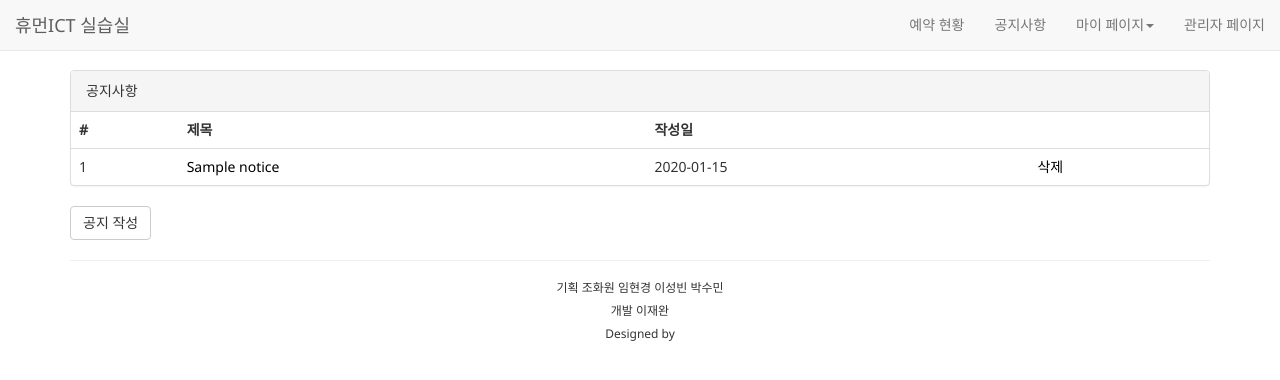
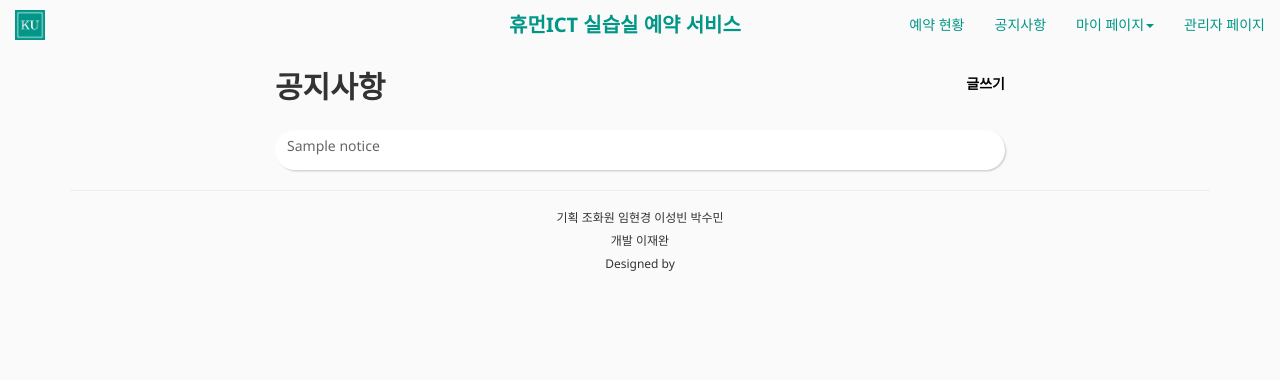
Before and after one commit to zwan2/hict, a PHP site: page /notice.php in a window 1280 px wide. Shown: the top 380 px of the page. Run offline with PHP 8.4, Linux system fonts and the light colour scheme; the visitor is signed in with stand-in values (Sample User, id 1); tables that the repository leaves empty hold one stand-in row (values such as "Sample post").

Commit message:
170816.11
공지사항 css

```diff
--- a/calendar.php
+++ b/calendar.php
@@ -211,7 +211,7 @@ include 'calendar2.php';
 
 
   <!-- 예약하기 버튼-->
-  <button type="button" class="btn btn-primary btn-lg btn-block" data-toggle="modal" data-target="#booking">
+  <button type="button" class="btn btn-primary btn-lg btn-block" id="booking_button" data-toggle="modal" data-target="#booking">
     예약하기
   </button>
   <br/>
--- a/function.php
+++ b/function.php
@@ -40,9 +40,7 @@ function main_hidden() {
 	$admin_code = $_SESSION['admin_code'];
 	if($admin_code!=0) {
 		?>
-		<li>
-			<li><a href="bookinglist.php">관리자 페이지</a></li>
-		</li>
+		<li><a href="bookinglist.php">관리자 페이지</a></li>
         <?
 	}
 }
@@ -81,29 +79,12 @@ function notice() {
 	if($result = $db->query($query)) {
 		$num = mysqli_num_rows ($result);
 		while($row = $result->fetch_assoc()) {
-			echo "<tr>";
 
-			//#
-			echo "<td> $num </td>";
-			$num--;
-
-			//제목
-			$title = $row['title'];
-			$notice_id = $row['notice_id'];
-			echo "<td><a href=\"notice2.php?notice_id=$notice_id\"> $title </a></td>";
-
-			//날짜
-			$write_time = $row['write_time'];
-			echo "<td> $write_time </td>";
-
-
-			//관리자: 삭제 권한
-			if($admin_code != 0) {
-				echo"<td><a href=\"notice_delete.php?notice_id=$notice_id\" onclick=\"return confirm('정말 공지를 삭제하시겠습니까?');\">삭제</a></td>";
-			}
-
-
-			echo"</tr>";
+			?>
+			<div class="col-xs-12 col-sm-8 col-sm-offset-2">
+				<a class="btn btn-default btn-block" id="notice_button" href="notice2.php?notice_id=<?=$row['notice_id']?>" role="button"><?=$row['title']?></a>
+			</div>
+			<?
 		}
 	}
 
--- a/login_main.html
+++ b/login_main.html
@@ -17,14 +17,14 @@
 	<script src="//code.jquery.com/jquery.min.js"></script>
   	<link rel="stylesheet" href="//maxcdn.bootstrapcdn.com/bootstrap/latest/css/bootstrap.min.css">
 
-	<link href="https://fonts.googleapis.com/css?family=Noto+Sans" rel="stylesheet">
+	<link href="https://fonts.googleapis.com/css?family=Noto+Sans:400,700" rel="stylesheet">
   	<link rel="stylesheet" type="text/css" href="login.css">
 </head>
 <body>
 	<div class="container">
-		<div class="col-xs-12 col-sm-12" id="title_box">
+		<div id="title_box" class="container">
 			<img src="school_logo.png" class="img-responsive" id="school_logo">
 
 			<h1 class="text-center" id="login_title">휴먼ICT 실습실 예약 시스템</h1>
-			<h5 class="text-center">휴먼ICT 연계전공</h5>
+			<h5 class="text-center" id="login_subtitle">휴먼ICT 연계전공</h5>
 		</div>
--- a/login_page.php
+++ b/login_page.php
@@ -4,6 +4,7 @@ include 'login_main.html';
 
 	<div class="container">
 		<br/><br/>
+		<div class="center-block">
 			<form method="post" action="login.php" onsubmit="return login_check();" name="login" class="form-horizontal">
 				<div class="form-group">
 					<div class="col-xs-12 col-sm-4 col-sm-offset-4">
@@ -29,11 +30,12 @@ include 'login_main.html';
 					</div>
 				</div>
 			</form>
+		</div>
 
 
 		<br/>
-		<div class="col-xs-12 col-sm-12">
-			<div id="login_link_center" class="text-center">
+		<div class="col-xs-12 col-sm-12 center-block">
+			<div class="text-center">
 				<a href="password_page.php"  id="login_link">비밀번호 찾기</a> 　·
 				<a href="member_page.php" id="login_link">회원가입</a>
 			</div>
--- a/main.css
+++ b/main.css
@@ -1,21 +1,86 @@
+/* PC media query */
+@media (min-width: 768px)  {
+
+	.navbar-text{
+		font-size: 20px !important;
+	}
+	.table_title {
+		font-size: 30px !important;
+	}
+}
+
+
+
 * {
 	font-family: 'Noto Sans', sans-serif;
 }
-body { padding-top: 70px; }
+body {
+	padding-top: 70px;
+	background-color: #FAFAFA;
+}
 a {
 	font-family: 'Noto Sans', sans-serif;
 	color: black;
 }
+table {
+	border: none;
+}
 
-
+input[type=date]::-webkit-inner-spin-button,
+input[type=number]::-webkit-inner-spin-button,
+input[type=number]::-webkit-outer-spin-button {
+  -webkit-appearance: none;
+  margin: 0;
+}
 
 
 .navbar {
   margin-bottom: 0;
+  border: none;
+  background-color: #FAFAFA;
+
 }
+	.navbar-brand {
+	  padding: 0px;
+	}
+	.navbar-brand>img {
+	  height: 100%;
+	  padding: 10px 15px;
+	  width: auto;
+	}
+
+	.navbar-text{
+
+		position: absolute;
+		left: 50%;
+		transform: translateX(-50%);
+		font-weight: 700;
+		font-size: 0.92em;
+		color: #009688 !important;
+	}
+	.navbar-default .navbar-toggle .icon-bar {
+    	background-color: #009688;
+
+	}
+	#navbar-collapse ul li a {
+		color: #009688 !important;
+	}
+
+
+#booking_button {
+	background-color: #009688;
+	border-radius: 10em;
+	font-weight: 700;
+	box-shadow: 0.1em 0.1em 0.1em 0 lightgray;
+}
+
+
+
 .panel {
   margin: 0;
 }
+
+
 
 #panel-body-notice {
   float: left;
@@ -24,9 +89,26 @@ a {
   float: right;
 }
 
-input[type=date]::-webkit-inner-spin-button,
-input[type=number]::-webkit-inner-spin-button,
-input[type=number]::-webkit-outer-spin-button {
-  -webkit-appearance: none;
-  margin: 0;
+
+
+/*notice*/
+.table_title {
+	display: inline;
+	font-size: 20px;
+	font-weight: 700;
 }
+#notice_write {
+	float: right;
+	font-weight: 700;
+	line-height: 2em;
+}
+#notice_button {
+	border-radius: 1.5em;
+	border: none;
+	box-shadow: 0.1em 0.1em 0.1em 0 lightgray;
+	height: 40px;
+	color: #666666;
+	font-size: 100%;
+	font-weight: 500;
+	text-align: left;
+}
--- a/main.html
+++ b/main.html
@@ -23,27 +23,33 @@ ensure_logged_in();
   <script src="//code.jquery.com/jquery.min.js"></script>
   <link rel="stylesheet" href="//maxcdn.bootstrapcdn.com/bootstrap/latest/css/bootstrap.min.css">
 
-  <link href="https://fonts.googleapis.com/css?family=Noto+Sans" rel="stylesheet">
+  <link href="https://fonts.googleapis.com/css?family=Noto+Sans:400,700" rel="stylesheet">
   <link rel="stylesheet" type="text/css" href="main.css">
 </head>
 
 <body>
+
   <nav class="navbar navbar-default navbar-fixed-top">
     <div class="container-fluid">
       <!-- Brand and toggle get grouped for better mobile display -->
       <div class="navbar-header">
-        <button type="button" class="navbar-toggle collapsed" data-toggle="collapse" data-target="#bs-example-navbar-collapse-1">
+        <a class="navbar-brand" href="calendar.php"><img alt="Brand" src="nav_logo.png"></a>
+        <!--모바일 토글버튼-->
+        <button type="button" class="navbar-toggle collapsed" data-toggle="collapse" data-target="#navbar-collapse">
           <span class="sr-only">Toggle navigation</span>
           <span class="icon-bar"></span>
           <span class="icon-bar"></span>
           <span class="icon-bar"></span>
         </button>
-        <a class="navbar-brand" href="calendar.php">휴먼ICT 실습실</a>
+        <a class="navbar-brand navbar-text" href="calendar.php"><strong>휴먼ICT 실습실 예약 서비스</strong></a>
       </div>
 
+      <div class="collapse navbar-collapse" id="navbar-collapse">
 
-      <div class="collapse navbar-collapse" id="bs-example-navbar-collapse-1">
+
+
         <ul class="nav navbar-nav navbar-right">
+
           <li><a href="#" onclick="location.href='calendar.php'">예약 현황</a></li>
 
           <li><a href="notice.php">공지사항</a></li>
@@ -59,7 +65,9 @@ ensure_logged_in();
               <li><a href="logout.php">로그아웃</a></li>
             </ul>
           </li>
+
           <?=main_hidden()?>
+
         </ul>
       </div><!-- /.navbar-collapse -->
     </div><!-- /.container-fluid -->
--- a/notice.php
+++ b/notice.php
@@ -5,28 +5,17 @@ include 'main.html';
 
 
 <div class="container">
-
-	<div class="panel panel-default">
-	  <!-- Default panel contents -->
-	  <div class="panel-heading">공지사항</div>
+	<div class="col-xs-12 col-sm-8 col-sm-offset-2">
+		<h1 class="table_title">공지사항</h1>
+		<?	if($_SESSION['admin_code'] != 0) {
+			echo"<a id=\"notice_write\" href=\"notice_write.php\" role=\"button\"><strong>글쓰기</strong></a>";
+		}?>
+	</div>
+	<br/><br/><br/>
+	<?=notice()?>
+</div>
 
 
-		<table class="table">
-			<tr>
-				<th>#</th>
-		    	<th>제목</th>
-		    	<th>작성일</th>
-		    </tr>
-		    <?=notice()?>
-		</table>
-	</div>
-
-	<?	if($_SESSION['admin_code'] != 0) {
-		echo"<br/><a class=\"btn btn-default\" href=\"notice_write.php\" role=\"button\">공지 작성</a>";
-	}?>
-
-
-</div>
 
 <?php
 include 'footer.html';
```
Also changed, not shown: introduction.css (added, +26 -0 lines), introduction.php (+33 -30 lines), login.css (+13 -10 lines), notice2.php (+7 -2 lines), intro_bg.jpg (added), nav_logo.png (added). Lines whose indentation alone changed are shown as unchanged.
